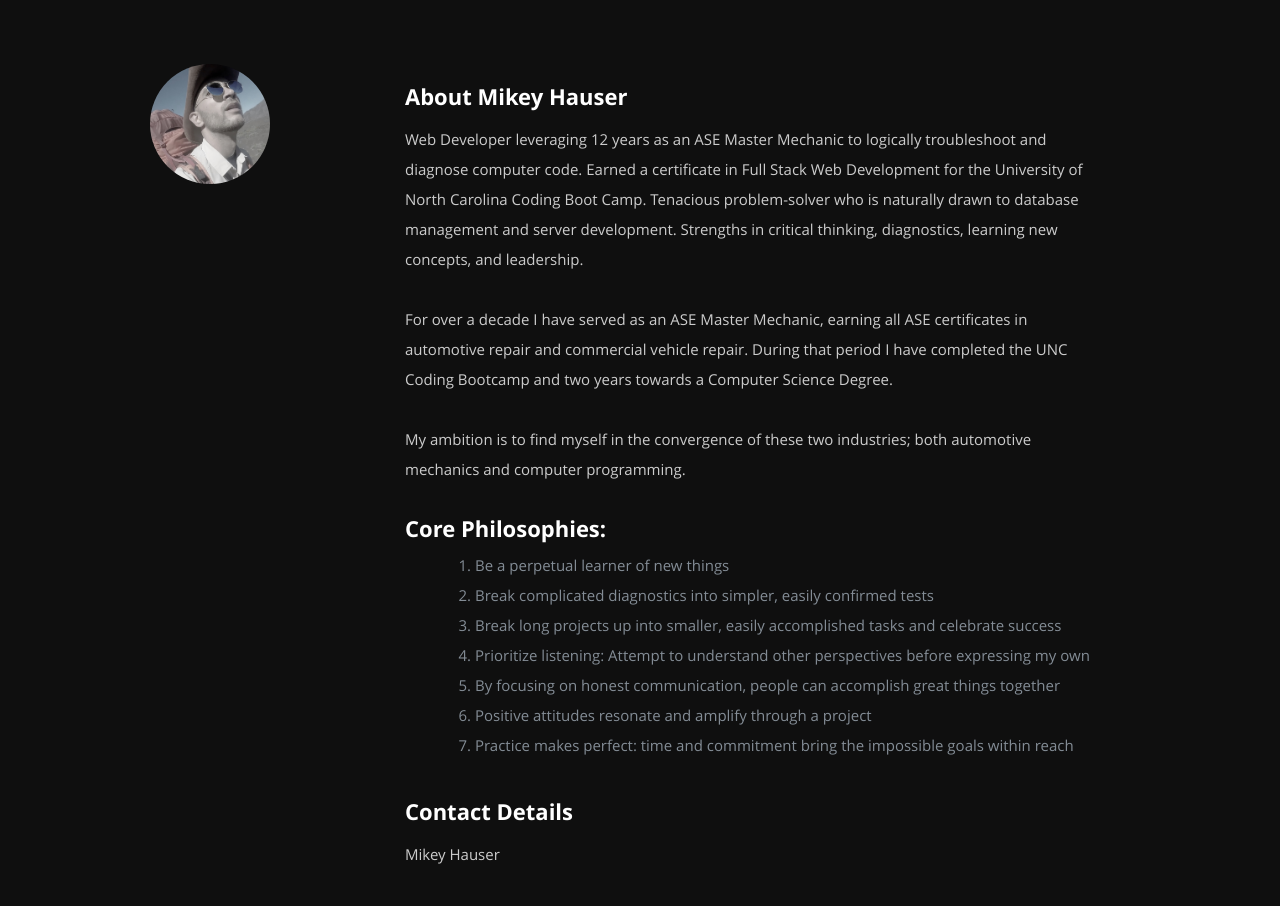
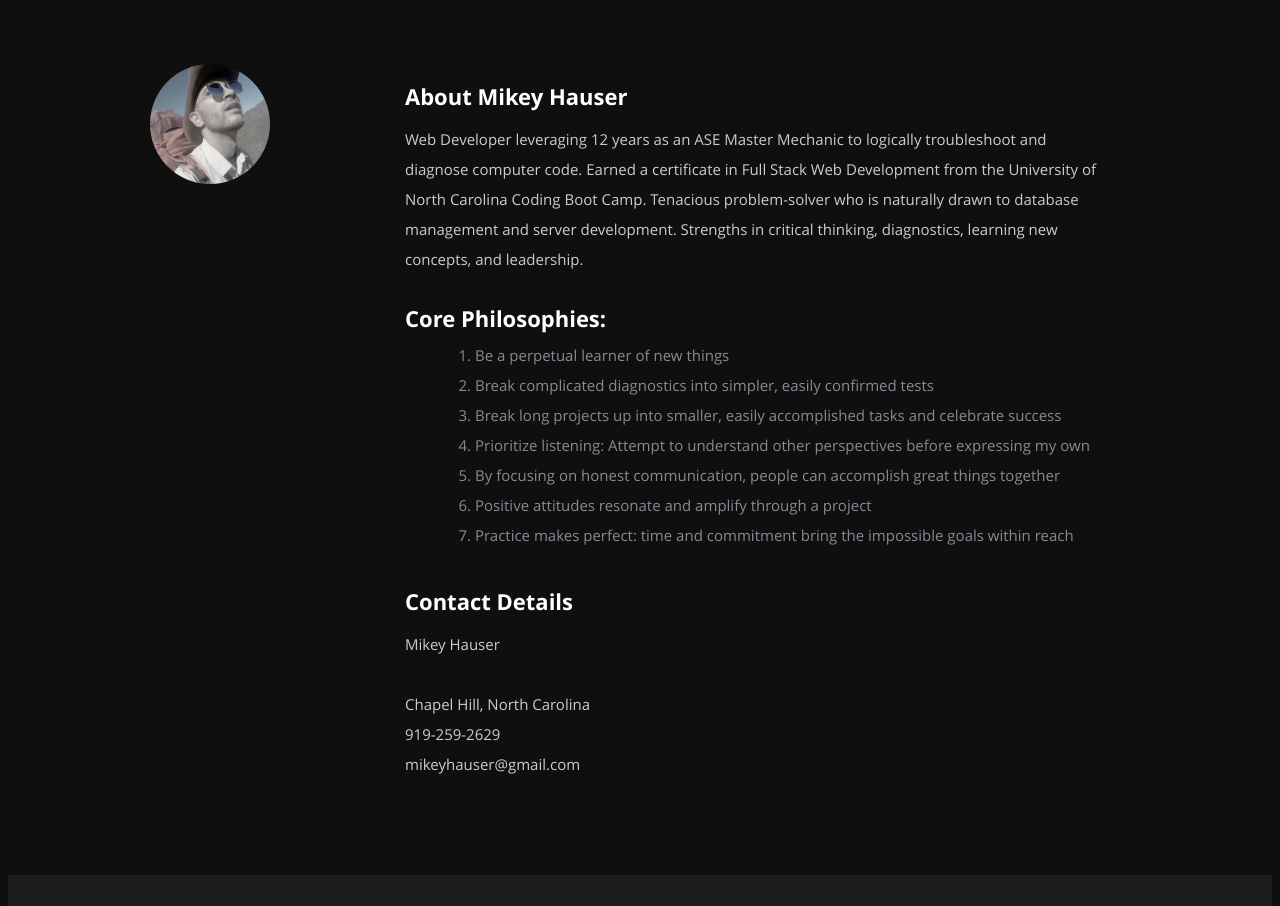
Before and after one commit to mikeyhauser/MikeyReactPortfolio, a React (Create React App) app: page / in a window 1280 px wide. Shown: the part 840-1746 px from the top of the page. Built offline with nearby package versions, Linux system fonts and the light colour scheme.

Commit message:
google docs instead of html

```diff
--- a/src/components/About.js
+++ b/src/components/About.js
@@ -6,7 +6,7 @@
 
     const aboutName = "Mikey Hauser";
     const aboutPicture = "images/mikeyMountains.jpg";
-    const aboutBio3 = "Web Developer leveraging 12 years as an ASE Master Mechanic to logically troubleshoot and diagnose computer code. Earned a certificate in Full Stack Web Development for the University of North Carolina Coding Boot Camp. Tenacious problem-solver who is naturally drawn to database management and server development. Strengths in critical thinking, diagnostics, learning new concepts, and leadership."
+    const aboutBio3 = "Web Developer leveraging 12 years as an ASE Master Mechanic to logically troubleshoot and diagnose computer code. Earned a certificate in Full Stack Web Development from the University of North Carolina Coding Boot Camp. Tenacious problem-solver who is naturally drawn to database management and server development. Strengths in critical thinking, diagnostics, learning new concepts, and leadership."
     const aboutBio1 =  "For over a decade I have served as an ASE Master Mechanic, earning all ASE certificates in automotive repair and commercial vehicle repair. During that period I have completed the UNC Coding Bootcamp and two years towards a Computer Science Degree.";
     const aboutBio2 = "My ambition is to find myself in the convergence of these two industries; both automotive mechanics and computer programming."
 
@@ -32,8 +32,6 @@
             <div className="nine columns main-col">
               <h2>About Mikey Hauser</h2>
               <p>{aboutBio3}</p>
-              <p>{aboutBio1}</p>
-              <p>{aboutBio2}</p>
              <h2>                Core Philosophies:
 </h2>
               <ol>
--- a/src/components/Resume.js
+++ b/src/components/Resume.js
@@ -61,7 +61,7 @@
 
         <Fade duration={500}>
         <div style={{textAlign: "center"}}>
-        <a href="https://mikeyhauser.github.io/Resume/" style={{textAlign: "center"}}>:LINK TO VIEW FULL RESUME:</a>
+        <a href="https://docs.google.com/document/d/1EkKw_3l2cFljQ72Bm4sfRIee5G0aYqxeMS88cG_P4D8/edit?usp=sharing" style={{textAlign: "center"}}>:LINK TO VIEW FULL RESUME:</a>
         </div>
           <div className="row education">
             <div className="three columns header-col">
```
